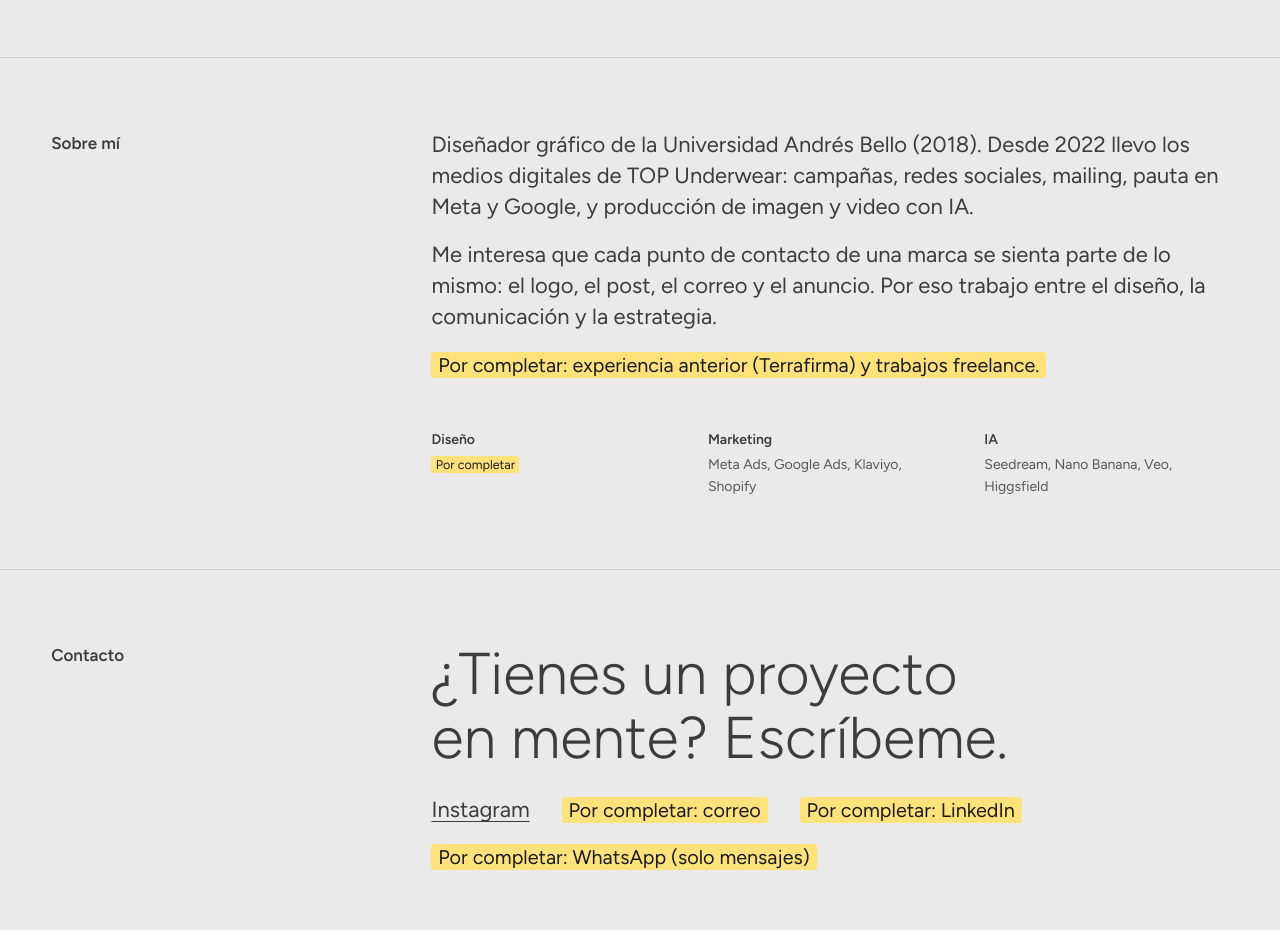
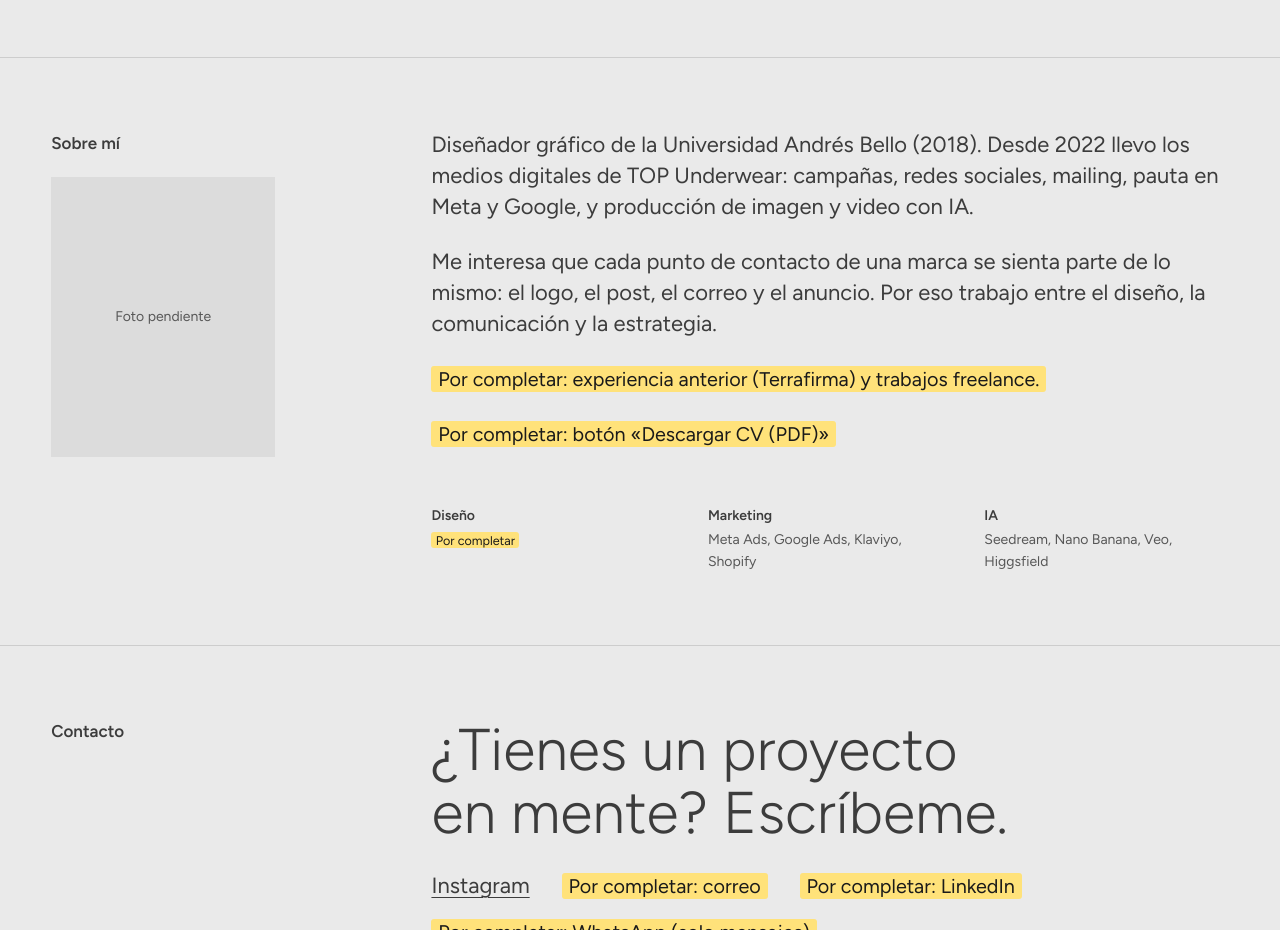
Before and after one commit to rodasworks/rodasworks.github.io, a plain HTML site: page index.html in a window 1280 px wide. Shown: the part 3160-4090 px from the top of the page. Drawn offline with Linux system fonts and the light colour scheme.

Commit message:
Espacios para foto y CV descargable en Sobre mí
Co-Authored-By: Claude Opus 5.5 <noreply@anthropic.com>
Claude-Session: https://claude.ai/code/session_01GV1XUzjvtUfDQi7tMeRHtA

```diff
--- a/assets/css/site.css
+++ b/assets/css/site.css
@@ -603,3 +603,18 @@ figure {
   cursor: default;
   border-color: var(--linea);
 }
+
+.sobre-lateral {
+  display: grid;
+  align-content: start;
+  gap: 1.25rem;
+}
+.foto-pendiente {
+  display: grid;
+  place-items: center;
+  aspect-ratio: 4 / 5;
+  max-width: 14rem;
+  background: var(--etiqueta);
+  color: var(--gris);
+  font-size: var(--t-0);
+}
--- a/build.mjs
+++ b/build.mjs
@@ -111,11 +111,15 @@ ${cabeceraSitio("./")}
   </section>
 
   <section id="sobre-mi" class="sobre" aria-labelledby="sobre-titulo">
-    <h2 id="sobre-titulo">Sobre mí</h2>
+    <div class="sobre-lateral">
+      <h2 id="sobre-titulo">Sobre mí</h2>
+      <figure class="foto-pendiente"><span>Foto pendiente</span></figure>
+    </div>
     <div class="sobre-texto">
       <p>Diseñador gráfico de la Universidad Andrés Bello (2018). Desde 2022 llevo los medios digitales de TOP Underwear: campañas, redes sociales, mailing, pauta en Meta y Google, y producción de imagen y video con IA.</p>
       <p>Me interesa que cada punto de contacto de una marca se sienta parte de lo mismo: el logo, el post, el correo y el anuncio. Por eso trabajo entre el diseño, la comunicación y la estrategia.</p>
       <p><span class="pendiente">Por completar: experiencia anterior (Terrafirma) y trabajos freelance.</span></p>
+      <p><span class="pendiente">Por completar: botón «Descargar CV (PDF)»</span></p>
     </div>
     <dl class="herramientas">
       <div><dt>Diseño</dt><dd><span class="pendiente">Por completar</span></dd></div>
--- a/index.html
+++ b/index.html
@@ -169,11 +169,15 @@
   </section>
 
   <section id="sobre-mi" class="sobre" aria-labelledby="sobre-titulo">
-    <h2 id="sobre-titulo">Sobre mí</h2>
+    <div class="sobre-lateral">
+      <h2 id="sobre-titulo">Sobre mí</h2>
+      <figure class="foto-pendiente"><span>Foto pendiente</span></figure>
+    </div>
     <div class="sobre-texto">
       <p>Diseñador gráfico de la Universidad Andrés Bello (2018). Desde 2022 llevo los medios digitales de TOP Underwear: campañas, redes sociales, mailing, pauta en Meta y Google, y producción de imagen y video con IA.</p>
       <p>Me interesa que cada punto de contacto de una marca se sienta parte de lo mismo: el logo, el post, el correo y el anuncio. Por eso trabajo entre el diseño, la comunicación y la estrategia.</p>
       <p><span class="pendiente">Por completar: experiencia anterior (Terrafirma) y trabajos freelance.</span></p>
+      <p><span class="pendiente">Por completar: botón «Descargar CV (PDF)»</span></p>
     </div>
     <dl class="herramientas">
       <div><dt>Diseño</dt><dd><span class="pendiente">Por completar</span></dd></div>
```
